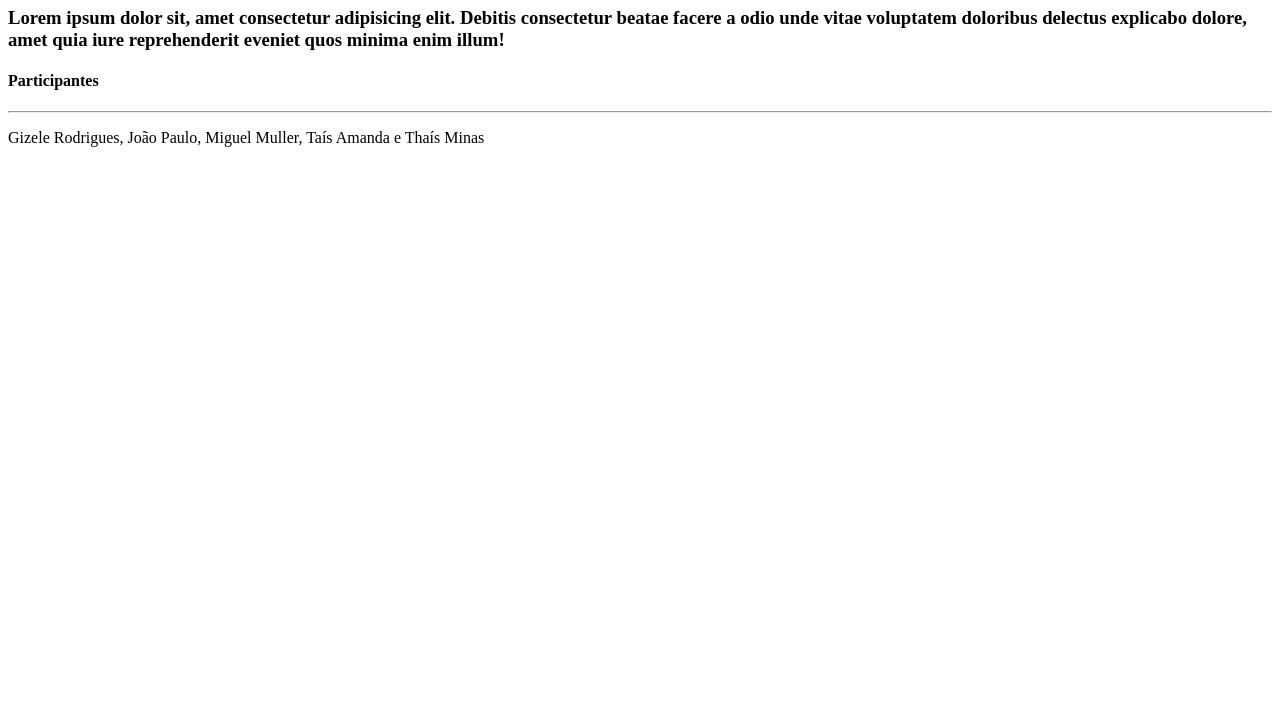
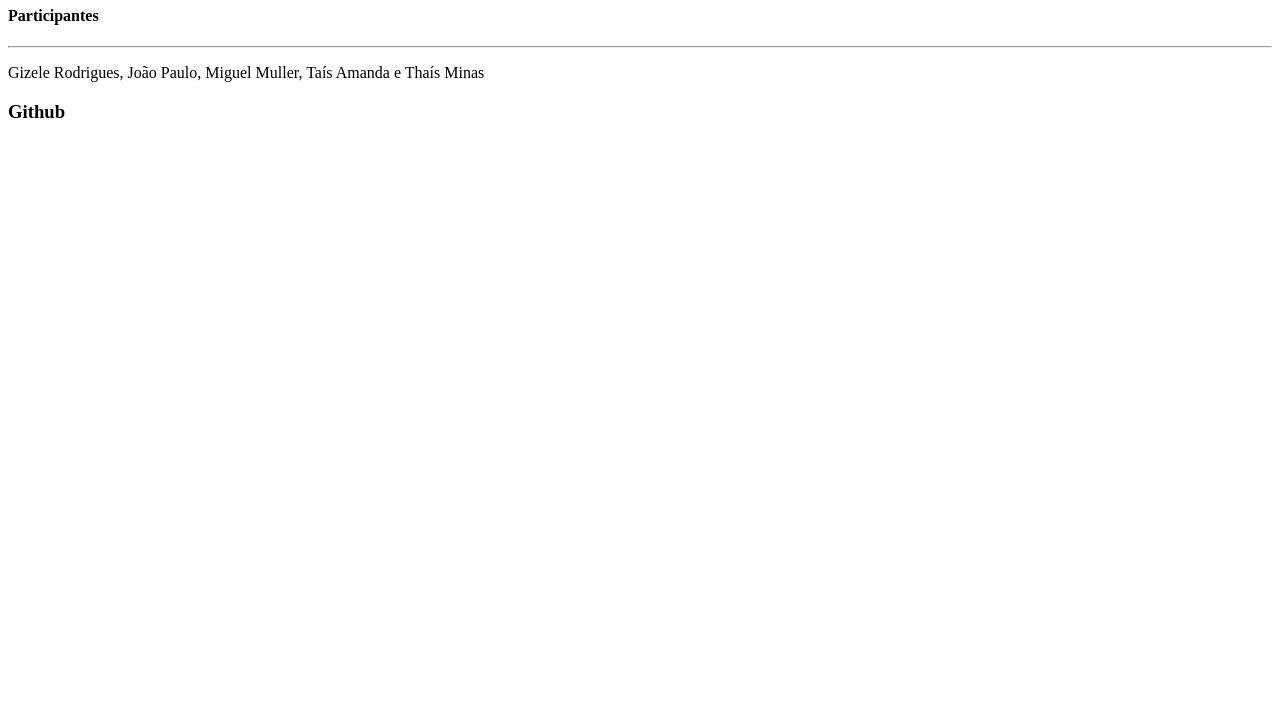
Before and after one commit to taisjjorge/globotech-grupo4, a plain HTML site: page index.html in a window 1280 px wide. Shown: the part 73-800 px from the top of the page. Drawn offline with Linux system fonts and the light colour scheme.

```diff
--- a/index.html
+++ b/index.html
@@ -1,23 +1,24 @@
 <!DOCTYPE html>
 <html lang="pt-br">
   <head>
-
     <title>Grupo 4</title>
     <meta charset="utf-8">
-    <link href="estilo.css" rel="stylesheet">
+    <link rel="stylesheet" href="./style.css"/>
   </head>
   <body>
-
     <h1>Olá, aqui somos o grupo 4!</h1>
-    <h3>Lorem ipsum dolor sit, amet consectetur
-      adipisicing elit. Debitis consectetur beatae facere a
-      odio unde vitae voluptatem doloribus delectus explicabo dolore,
-      amet quia iure reprehenderit eveniet quos minima enim illum!</h3>
-
     <h4>Participantes</h4>
     <hr>
     <p>Gizele Rodrigues, João Paulo, Miguel Muller, Taís Amanda e Thaís Minas </p>
+  </body>
+  <footer>
+    <div>
+      <h3>Github</h3>
+    </div>
+    <div>
+      <ul>
 
-
-  </body>
+      </ul>
+    </div>
+  </footer>
 </html>
```
Also changed, not shown: estilo.css (deleted).
